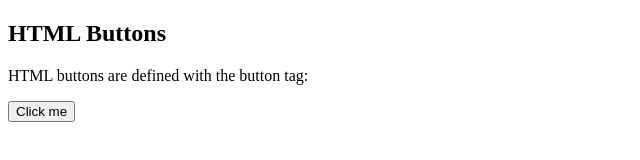
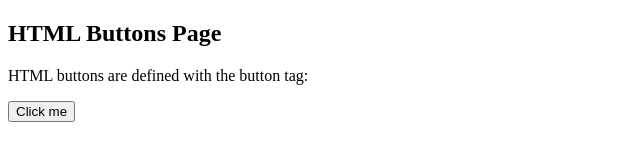
Before and after one commit to mrcool1997/demo, a plain HTML site: page index.html in a window 1280 px wide. Shown: the full height of the page, 0-640 px from the left. Drawn offline with Linux system fonts and the light colour scheme.

Commit message:
Update index.html

```diff
--- a/index.html
+++ b/index.html
@@ -2,7 +2,7 @@
 <html>
 <body>
 
-<h2>HTML Buttons</h2>
+<h2>HTML Buttons Page</h2>
 <p>HTML buttons are defined with the button tag:</p>
 
 <button>Click me</button>
```
